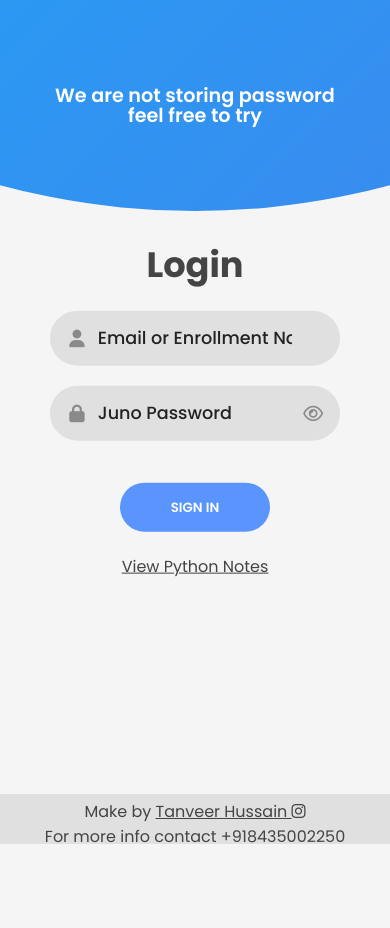
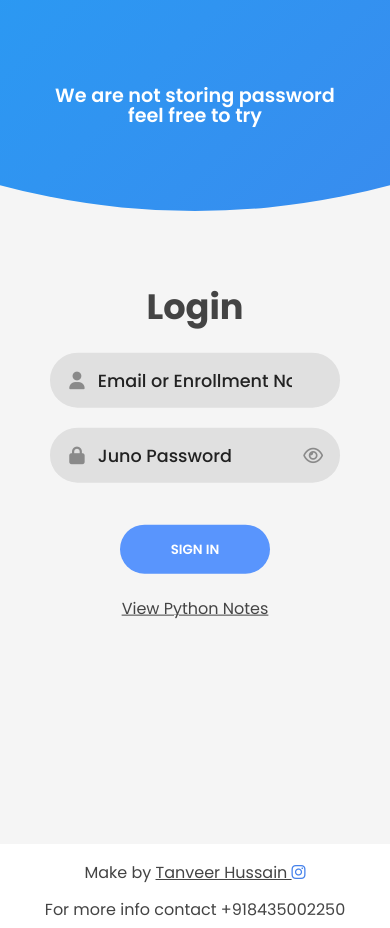
Before and after one commit to tanveer188/Zingooo, a Django app: page /login in a window 390 px wide. Before the commit the page ends 844 px from the top, so only its background shows below. Run offline with Django 4.2, Linux system fonts and the light colour scheme; some libraries are stand-ins or nearby versions.

Commit message:
Update login.css

```diff
--- a/static/css/login.css
+++ b/static/css/login.css
@@ -186,6 +186,7 @@
 .pass {
   margin: 12px 0;
   color: var(--pass-color);
+
 }
 
 .pass:hover {
@@ -340,7 +341,7 @@
 
 .left-panel {
   pointer-events: all;
-    padding: 3rem 17% 2rem 12%;
+  padding: 1.5rem 17% 0.5rem 12%;
 }
 
 .right-panel {
@@ -500,15 +501,14 @@
   background: rgba(0, 0, 0, 0.25);
 }
 
+.footer {
+  /* background-color: var(--bg-input); */
+  color: var(--title);
+  padding:10px ;
 
-
-.footer {
-  background-color: var(--bg-input);
-  color: var(--title);
-  padding: 0.31rem;
   width: 100%;
   height: 3.1rem;
-  position: fixed;
+  /* position: fixed; */
   display: flex;
   flex-direction: column;
   align-items: center;
@@ -516,8 +516,17 @@
   right: 0;
   z-index: 10;
 }
-
-
+.footer p{
+  padding: 6px;
+  text-decoration: none;
+  align-items: center;
+}
+.footer i{
+  color: var(--bg-round-a);
+}
+#lala{
+width:100%;
+}
 
 /* MEDIA SCREEN */
 
@@ -541,7 +550,7 @@
   .signin-signup {
     width: 100%;
     left: 50%;
-      top: 70%;
+    top: 75%;
     transform: translate(-50%, -100%);
     transition: 1s 0.8s ease-in-out;
   }
@@ -555,7 +564,7 @@
     flex-direction: row;
     justify-content: space-around;
     align-items: center;
-      padding: 2.5rem 8%;
+    padding: 0.5rem 8%;
   }
 
   .panel .content {
@@ -633,7 +642,7 @@
   }
 
   .panel .content {
-      padding: 0.5rem 1rem;
+    padding: 0.1rem 1rem;
   }
 
   .panel p {
```
Lines whose indentation alone changed are shown as unchanged.
